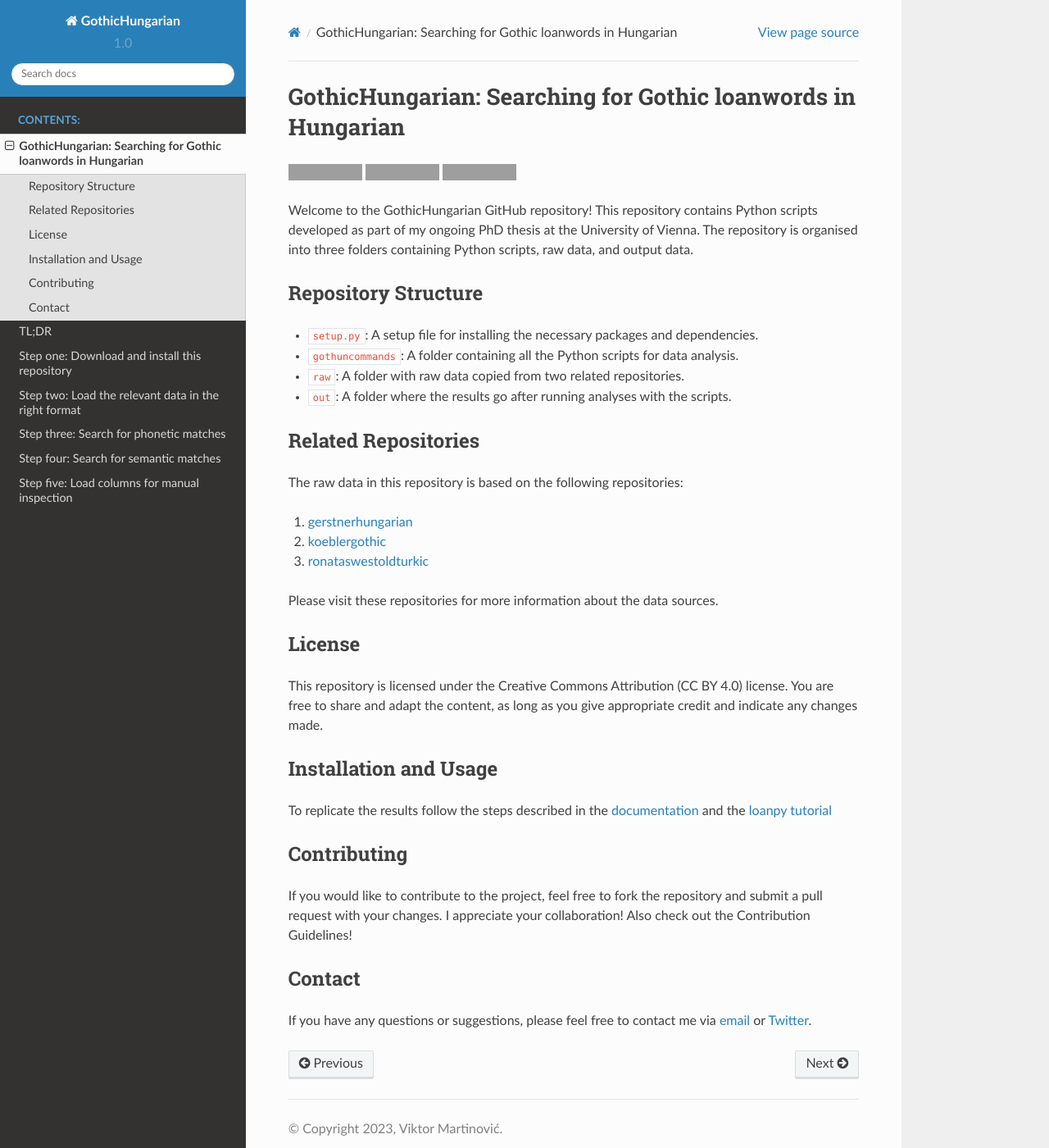
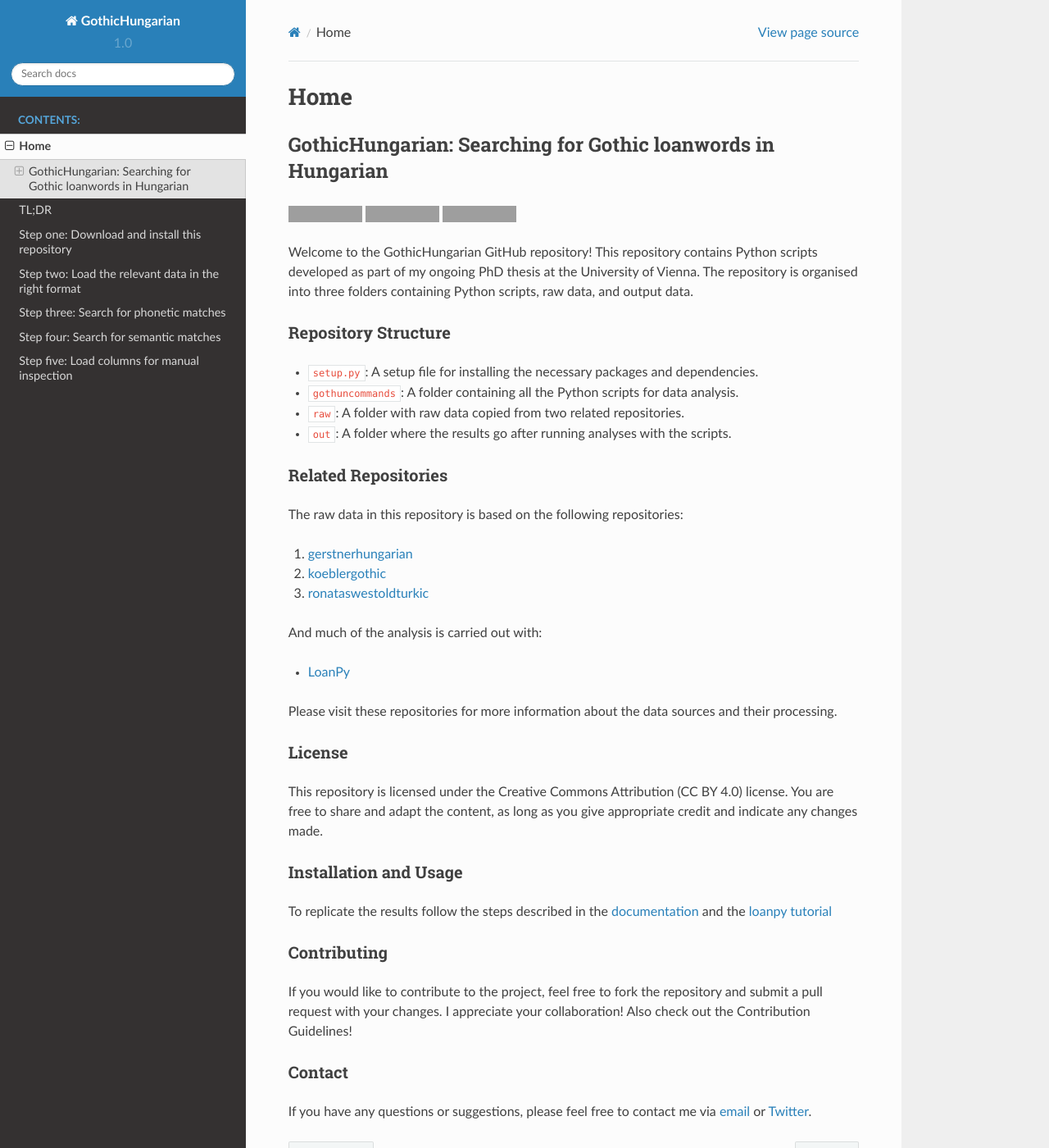
Before and after one commit to LoanDB/GothicHungarian, a Sphinx documentation site: the page built from docs/home.rst, in a window 1280 px wide and 1400 px high. Shown: the whole window at 82% size. Built offline with Sphinx 7.4.7 and the Read the Docs theme 2.0.0, drawn with Linux system fonts in a browser that asks for light colours; grey boxes are pictures that could not be loaded.

Commit message:
[skip ci] update docs: udpate home

```diff
--- a/docs/home.rst
+++ b/docs/home.rst
@@ -1,3 +1,6 @@
+Home
+~~~~
+
 GothicHungarian: Searching for Gothic loanwords in Hungarian
 ============================================================
 
@@ -28,8 +31,12 @@ The raw data in this repository is based on the following repositories:
 2. `koeblergothic <https://github.com/LoanpyDataHub/koeblergothic>`__
 3. `ronataswestoldturkic <https://github.com/LoanpyDataHub/ronataswestoldturkic>`__
 
+And much of the analysis is carried out with:
+
+- `LoanPy <https://github.com/LoanpyDataHub/loanpy>`__
+
 Please visit these repositories for more information about the data
-sources.
+sources and their processing.
 
 License
 -------
```
Also changed, not shown: README.md (+5 -1 lines).
